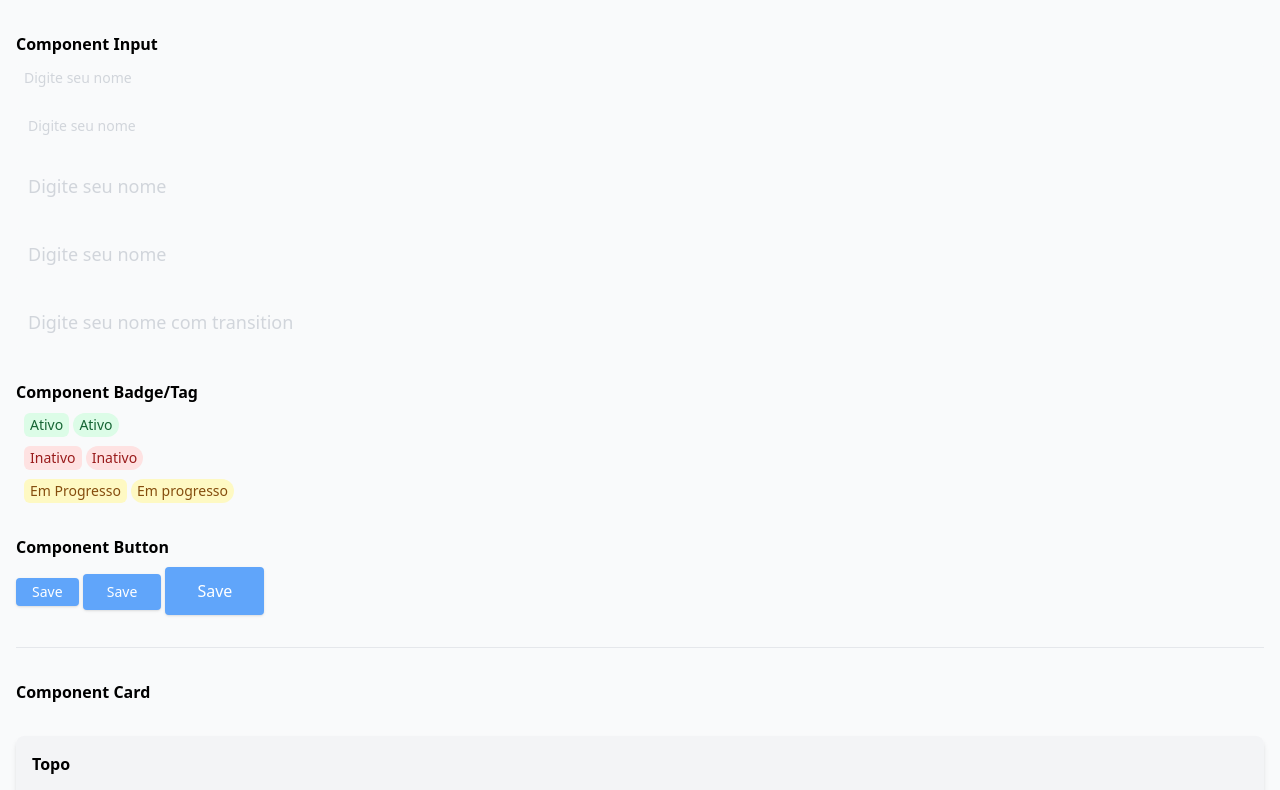
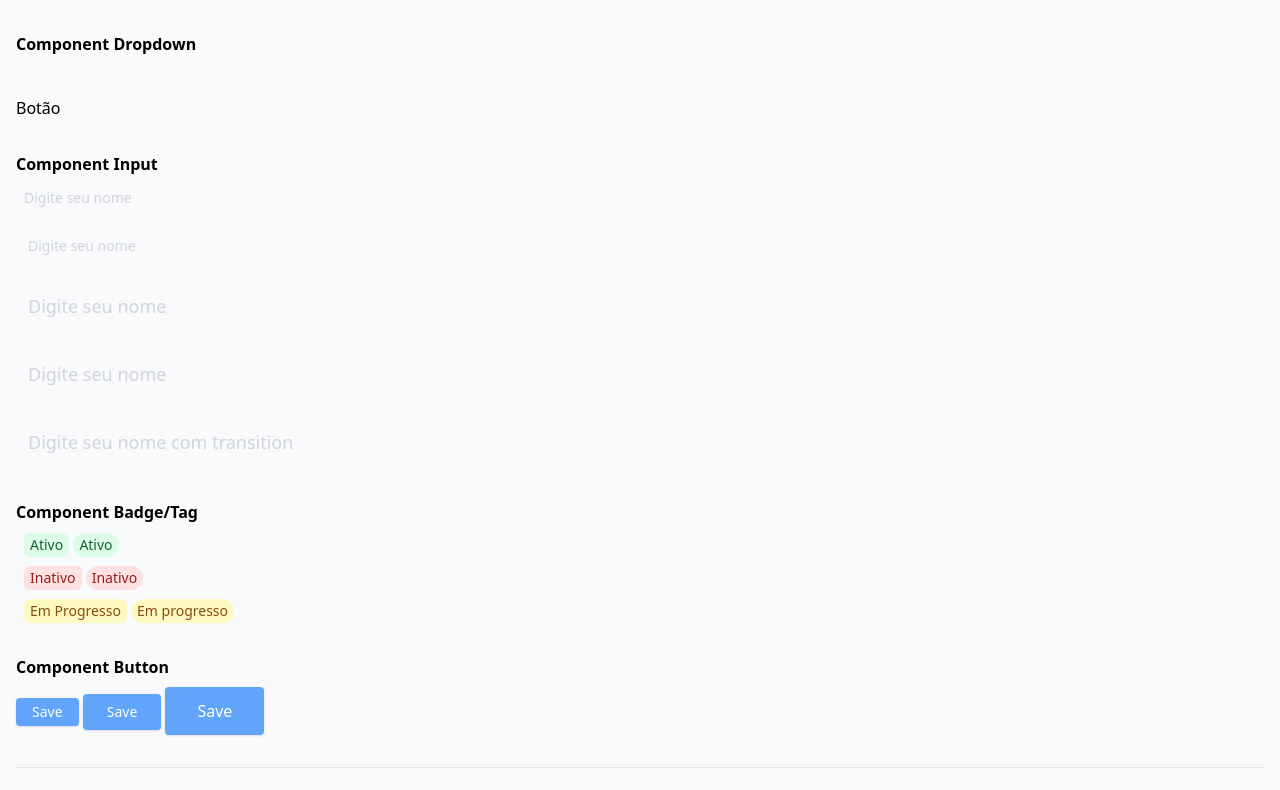
Before and after one commit to gustavobanares/PageResort-TailwindCSS, a plain HTML site: page src/index.html in a window 1280 px wide. Shown: the top 790 px of the page. Drawn offline with Linux system fonts and the light colour scheme.

Commit message:
Create dropdown component

```diff
--- a/src/index.html
+++ b/src/index.html
@@ -9,6 +9,9 @@
 
 <body class="bg-gray-50 dark:bg-gray-800">
     <div class="container mx-auto px-4 py-8 space-y-8">
+
+    <h6 class=" dark:text-gray-50 font-bold mb-2">Component Dropdown</h6>
+           <button>Botão</button>
 
     <div>
 
```
